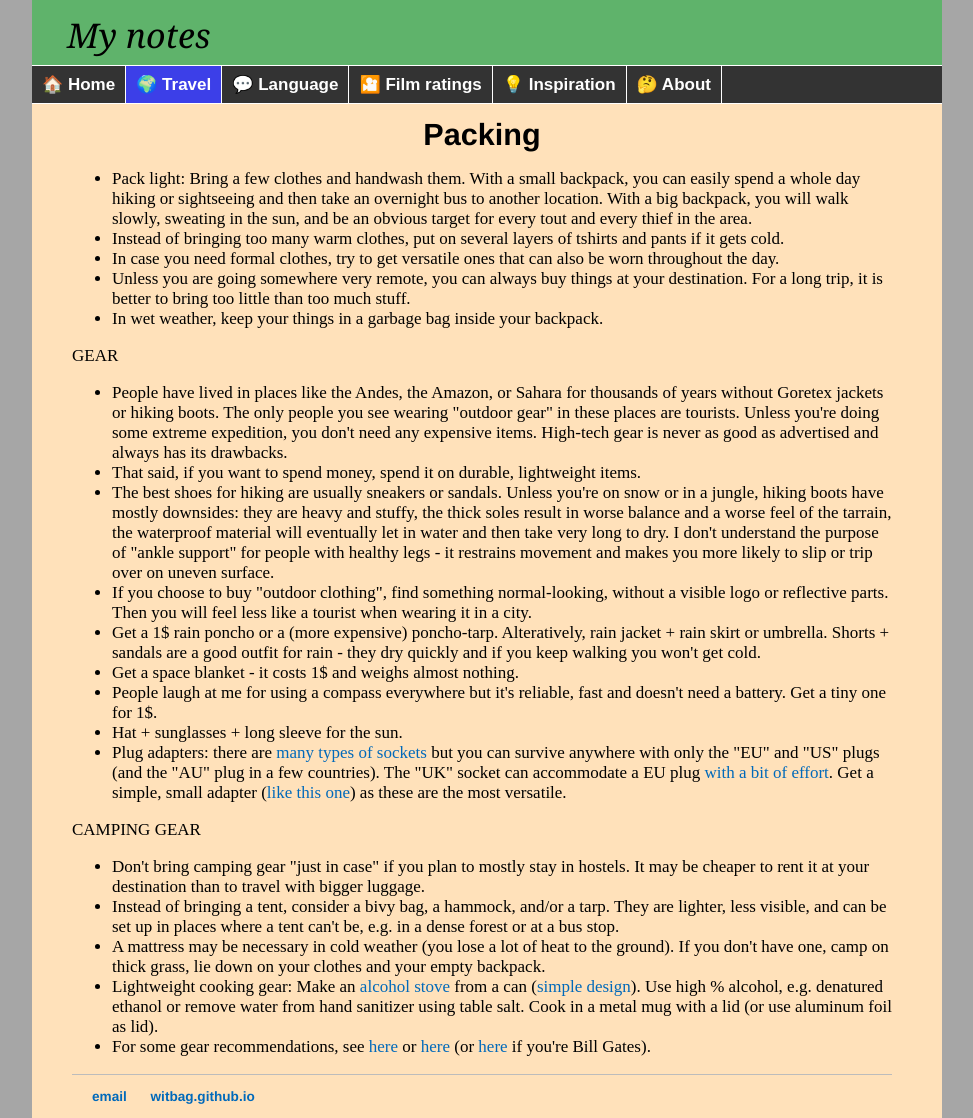
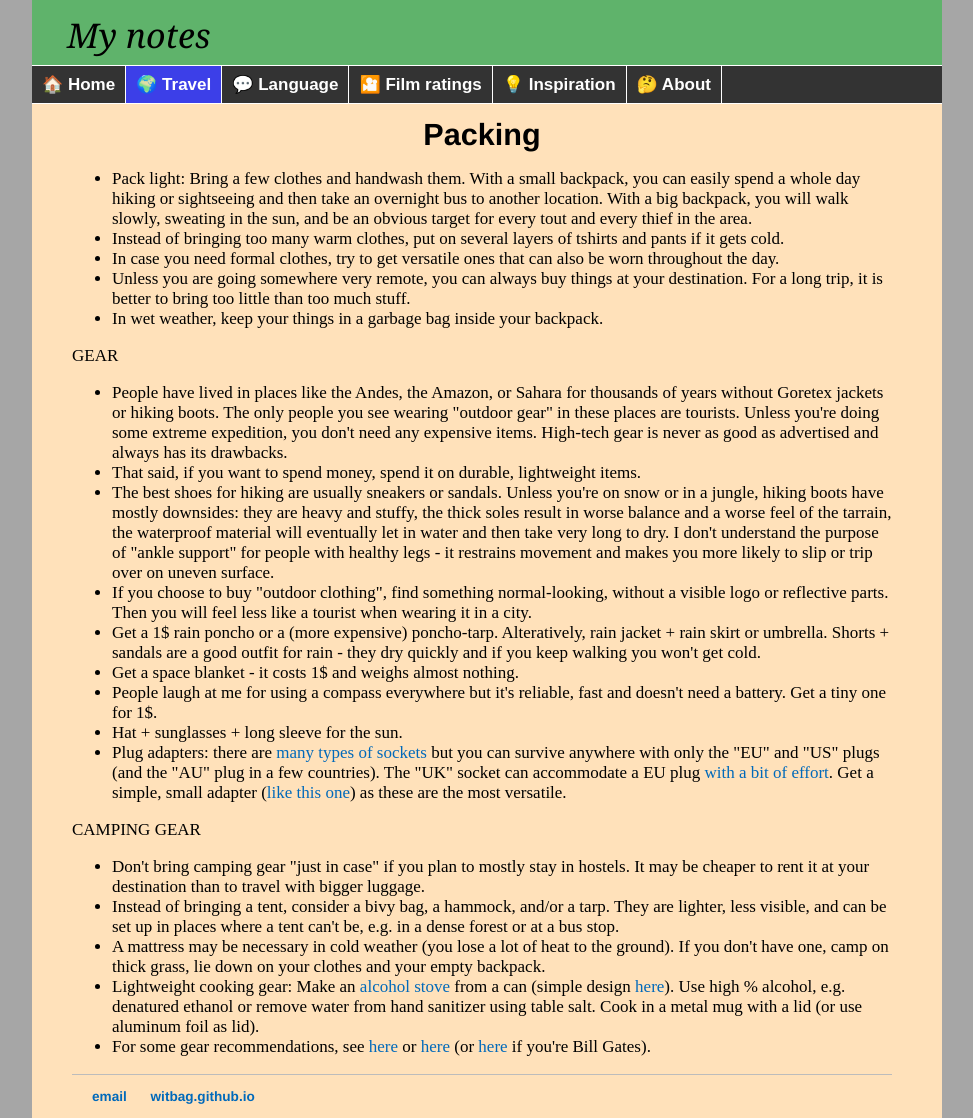
Before and after one commit to witbag/witbag.github.io, a Jekyll site: the page built from travel/packing.html, in a window 1280 px wide. Shown: the whole page, without its empty margins (153-1126 px from the left). Built offline with Jekyll 4.4.1, drawn with Linux system fonts in a browser that asks for light colours.

Commit message:
Update packing.html

```diff
--- a/travel/packing.html
+++ b/travel/packing.html
@@ -31,7 +31,7 @@ CAMPING GEAR<br>
 <li>Don't bring camping gear "just in case" if you plan to mostly stay in hostels. It may be cheaper to rent it at your destination than to travel with bigger luggage.
 <li>Instead of bringing a tent, consider a bivy bag, a hammock, and/or a tarp. They are lighter, less visible, and can be set up in places where a tent can't be, e.g. in a dense forest or at a bus stop.
 <li>A mattress may be necessary in cold weather (you lose a lot of heat to the ground). If you don't have one, camp on thick grass, lie down on your clothes and your empty backpack.
-<li>Lightweight cooking gear: Make an <a href="https://en.wikipedia.org/wiki/Beverage-can_stove" target=_blank>alcohol stove</a> from a can (<a href="https://vimeo.com/64726512" target=_blank>simple design</a>). Use high % alcohol, e.g. denatured ethanol or remove water from hand sanitizer using table salt. Cook in a metal mug with a lid (or use aluminum foil as lid).
+<li>Lightweight cooking gear: Make an <a href="https://en.wikipedia.org/wiki/Beverage-can_stove" target=_blank>alcohol stove</a> from a can (simple design <a href="https://vimeo.com/64726512" target=_blank>here</a>). Use high % alcohol, e.g. denatured ethanol or remove water from hand sanitizer using table salt. Cook in a metal mug with a lid (or use aluminum foil as lid).
 <li>For some gear recommendations, see <a href="https://frugalhiker.blogspot.com/" target=_blank>here</a> or <a href="https://pmags.com/300-gear-challenge" target=_blank>here</a> (or <a href="https://www.thehikinglife.com/2018/04/the-thru-hikers-gear-list-vol-2/" target=_blank>here</a> if you're Bill Gates).
 </ul>
 
```
